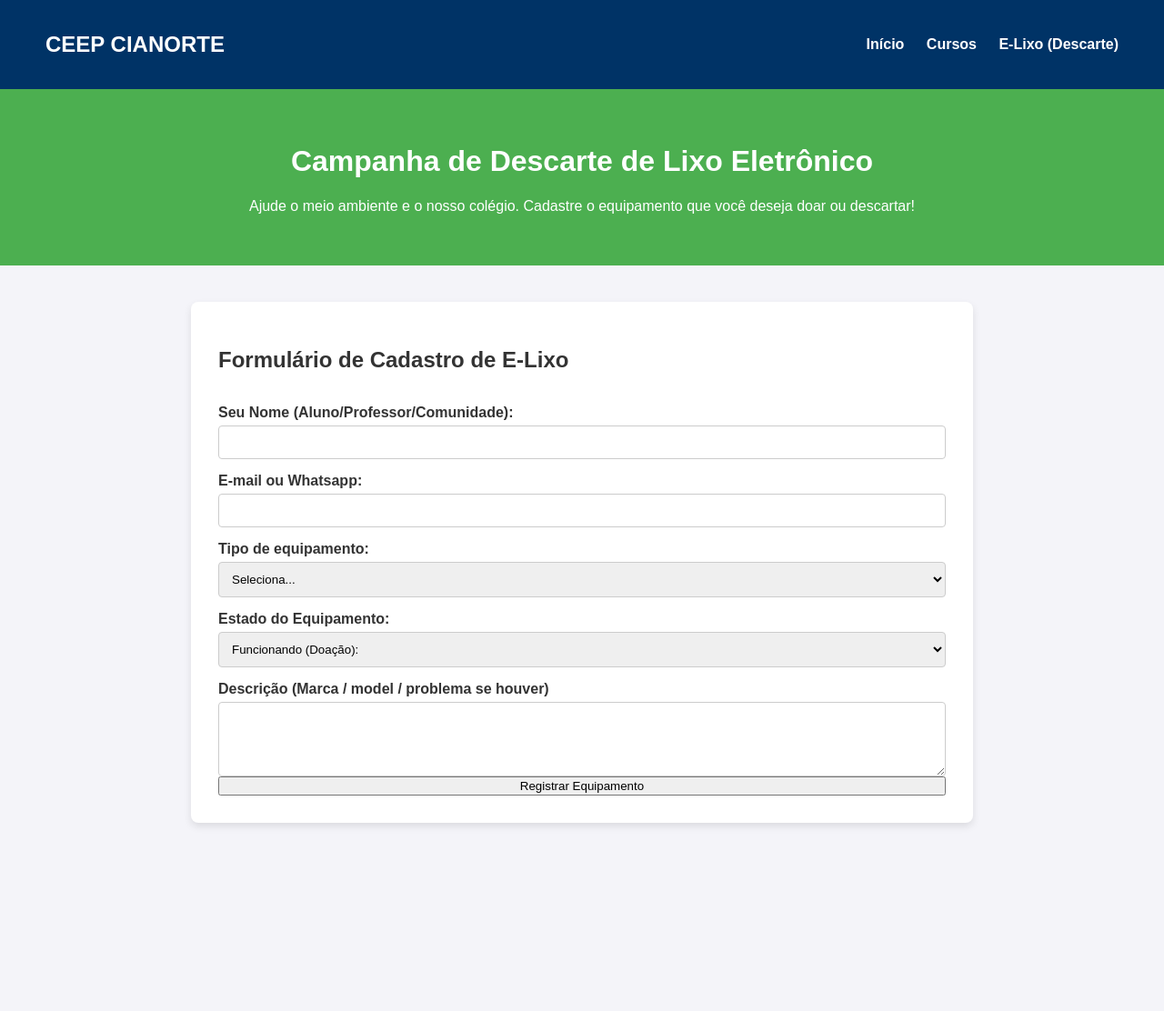
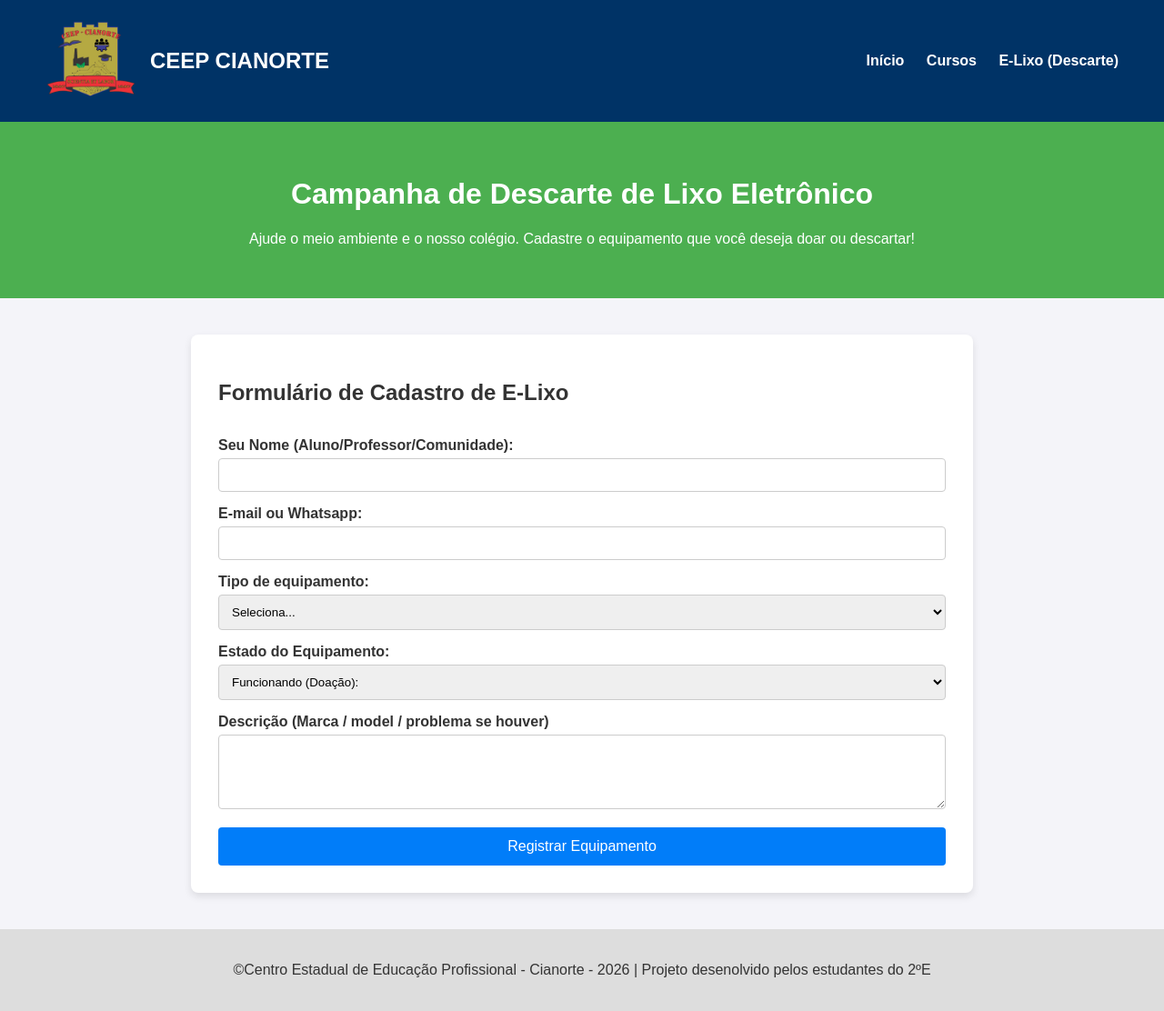
Before and after one commit to BryanonSchool/recicla-tec, a plain HTML site: page index.html in a window 1280 px wide. Shown: the whole page at 91% size. Before the commit the page ends 945 px from the top, so only its background shows below. Drawn offline with Linux system fonts and the light colour scheme.

Commit message:
Add files via upload

```diff
--- a/index.html
+++ b/index.html
@@ -21,6 +21,9 @@
 <body>
     <header>
         <div class="logo">
+            <a href="#">
+                <img src="./CEEPlogobrasao-main/brasao/android-chrome-512x512.png" alt="">
+            </a>
             <h2>CEEP CIANORTE</h2>
         </div>
         <nav>
@@ -59,9 +62,13 @@
             </select>
             <label for="descricao">Descrição (Marca / model / problema se houver)</label>
             <textarea id="descricao" name="descricao" rows="4"></textarea>
-        <button type= "submit">Registrar Equipamento</button>
+            <button type="submit">Registrar Equipamento</button>
         </form>
     </div>
+    <footer>
+        <p>&copyCentro Estadual de Educação Profissional - Cianorte - 2026 | Projeto desenolvido pelos estudantes do 2ºE
+        </p>
+    </footer>
 </body>
 
 </html>
--- a/style.css
+++ b/style.css
@@ -1,4 +1,4 @@
-body{
+body {
     font-family: Arial, Helvetica, sans-serif;
     margin: 0;
     padding: 0;
@@ -6,27 +6,37 @@ body{
     color: #333;
 }
 
-header{
+header {
     background-color: #003366;
     color: white;
     padding: 15px 50px;
-    display:flex;
+    display: flex;
     justify-content: space-between;
     align-items: center;
 }
 
-header nav a{
+header nav a {
     color: white;
     text-decoration: none;
     margin-left: 20px;
     font-weight: bold;
 }
 
-header nav a:hover{
+header nav a:hover {
     color: #4caf50
 }
 
-.hero{
+.logo img {
+    width: 100px;
+    height: 100px;
+}
+.logo {
+    display: flex;
+    align-items: center;
+    gap: 15px;
+}
+
+.hero {
     background-color: #4caf50;
     color: white;
     text-align: center;
@@ -58,3 +68,25 @@ input, select, textarea {
     border: 1px solid #ccc;
     border-radius: 4px;
 }
+
+button {
+    margin-top: 20px;
+    padding: 12px;
+    background-color: #017df9;
+    color: white;
+    border: none;
+    border-radius: 4px;
+    cursor: pointer;
+    font-size: 16px;
+}
+
+button:hover {
+    background-color: #002244;
+}
+
+footer {
+    text-align: center;
+    padding: 20px;
+    background-color: #ddd;
+    margin-top: 40px;
+}
```
Lines whose indentation alone changed are shown as unchanged.
